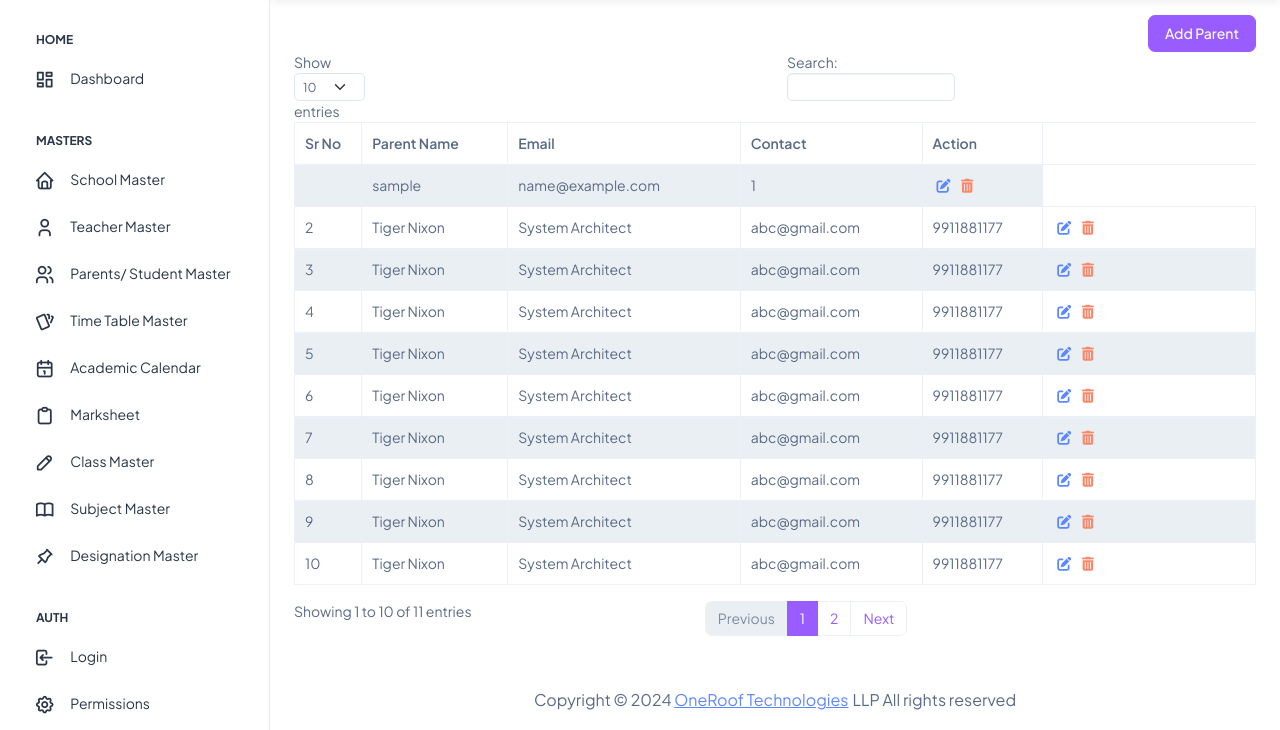
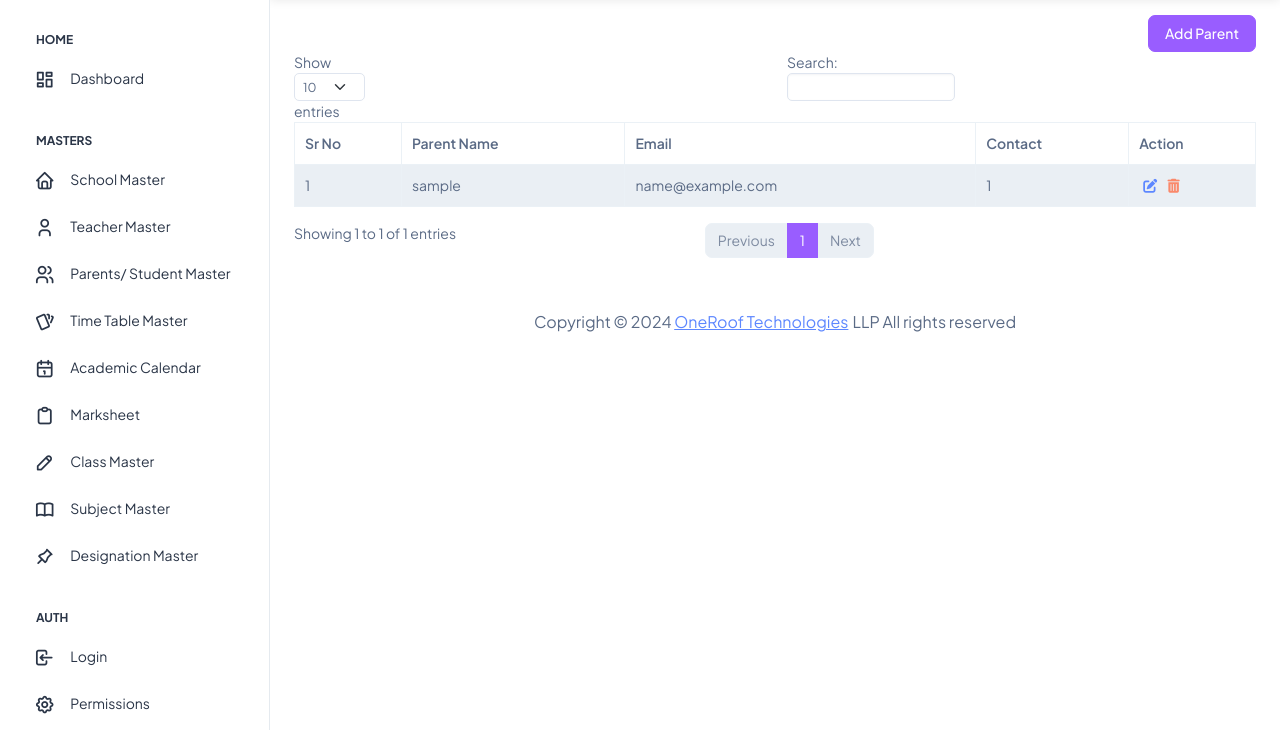
Before and after one commit to maheshkattale/school, a Django app: template templates/admin/parent_student_master/parent_student_master.html in a window 1280 px wide. Shown: the part 70-800 px from the top of the page. Run offline with Django 4.2, Linux system fonts and the light colour scheme; the template is opened without the code that fills it: most values are stand-ins (such as "Sample title", 1, 10 or a date in 2020); some libraries are stand-ins or nearby versions.

Commit message:
sapna changes 24-04

```diff
--- a/templates/admin/parent_student_master/parent_student_master.html
+++ b/templates/admin/parent_student_master/parent_student_master.html
@@ -24,6 +24,7 @@
           </tr>
       </thead>
       <tbody>
+        {% for i in parentlist %}
           <tr>
               <td>{{forloop.counter}}</td>
               <td>{{i.Username}}</td>
@@ -37,127 +38,8 @@
 
 
           </tr>
-          <tr>
-              <td>2</td>
-              <td>Tiger Nixon</td>
-              <td>System Architect</td>
+          {% endfor %}
 
-              <td>abc@gmail.com</td>
-              <td>9911881177</td>
-                            <td>
-                <a data-bs-toggle="tooltip" title="Edit Parent" href="/parent_student_master/edit_parent_student"><i class="fa-solid fa-pen-to-square mx-1"></i></a>
-                <a data-bs-toggle="tooltip" title="Delete Parent"><i class="fa-solid fa-trash-can text-danger mx-1"></i></a>
-              </td>
-          </tr>
-
-          <tr>
-            <td>3</td>
-            <td>Tiger Nixon</td>
-            <td>System Architect</td>
-
-            <td>abc@gmail.com</td>
-            <td>9911881177</td>
-                          <td>
-                <a data-bs-toggle="tooltip" title="Edit Parent" href="/parent_student_master/edit_parent_student"><i class="fa-solid fa-pen-to-square mx-1"></i></a>
-                <a data-bs-toggle="tooltip" title="Delete Parent"><i class="fa-solid fa-trash-can text-danger mx-1"></i></a>
-              </td>
-          </tr>
-          <tr>
-            <td>4</td>
-            <td>Tiger Nixon</td>
-            <td>System Architect</td>
-
-            <td>abc@gmail.com</td>
-            <td>9911881177</td>
-                          <td>
-                <a data-bs-toggle="tooltip" title="Edit Parent" href="/parent_student_master/edit_parent_student"><i class="fa-solid fa-pen-to-square mx-1"></i></a>
-                <a data-bs-toggle="tooltip" title="Delete Parent"><i class="fa-solid fa-trash-can text-danger mx-1"></i></a>
-              </td>
-          </tr>
-          <tr>
-            <td>5</td>
-            <td>Tiger Nixon</td>
-            <td>System Architect</td>
-
-            <td>abc@gmail.com</td>
-            <td>9911881177</td>
-                          <td>
-                <a data-bs-toggle="tooltip" title="Edit Parent" href="/parent_student_master/edit_parent_student"><i class="fa-solid fa-pen-to-square mx-1"></i></a>
-                <a data-bs-toggle="tooltip" title="Delete Parent"><i class="fa-solid fa-trash-can text-danger mx-1"></i></a>
-              </td>
-          </tr>
-          <tr>
-            <td>6</td>
-            <td>Tiger Nixon</td>
-            <td>System Architect</td>
-
-            <td>abc@gmail.com</td>
-            <td>9911881177</td>
-                          <td>
-                <a data-bs-toggle="tooltip" title="Edit Parent" href="/parent_student_master/edit_parent_student"><i class="fa-solid fa-pen-to-square mx-1"></i></a>
-                <a data-bs-toggle="tooltip" title="Delete Parent"><i class="fa-solid fa-trash-can text-danger mx-1"></i></a>
-              </td>
-          </tr>
-          <tr>
-            <td>7</td>
-            <td>Tiger Nixon</td>
-            <td>System Architect</td>
-
-            <td>abc@gmail.com</td>
-            <td>9911881177</td>
-                          <td>
-                <a data-bs-toggle="tooltip" title="Edit Parent" href="/parent_student_master/edit_parent_student"><i class="fa-solid fa-pen-to-square mx-1"></i></a>
-                <a data-bs-toggle="tooltip" title="Delete Parent"><i class="fa-solid fa-trash-can text-danger mx-1"></i></a>
-              </td>
-          </tr>
-          <tr>
-            <td>8</td>
-            <td>Tiger Nixon</td>
-            <td>System Architect</td>
-
-            <td>abc@gmail.com</td>
-            <td>9911881177</td>
-                          <td>
-                <a data-bs-toggle="tooltip" title="Edit Parent" href="/parent_student_master/edit_parent_student"><i class="fa-solid fa-pen-to-square mx-1"></i></a>
-                <a data-bs-toggle="tooltip" title="Delete Parent"><i class="fa-solid fa-trash-can text-danger mx-1"></i></a>
-              </td>
-          </tr>
-          <tr>
-            <td>9</td>
-            <td>Tiger Nixon</td>
-            <td>System Architect</td>
-
-            <td>abc@gmail.com</td>
-            <td>9911881177</td>
-                          <td>
-                <a data-bs-toggle="tooltip" title="Edit Parent" href="/parent_student_master/edit_parent_student"><i class="fa-solid fa-pen-to-square mx-1"></i></a>
-                <a data-bs-toggle="tooltip" title="Delete Parent"><i class="fa-solid fa-trash-can text-danger mx-1"></i></a>
-              </td>
-          </tr>
-          <tr>
-            <td>10</td>
-            <td>Tiger Nixon</td>
-            <td>System Architect</td>
-
-            <td>abc@gmail.com</td>
-            <td>9911881177</td>
-                          <td>
-                <a data-bs-toggle="tooltip" title="Edit Parent" href="/parent_student_master/edit_parent_student"><i class="fa-solid fa-pen-to-square mx-1"></i></a>
-                <a data-bs-toggle="tooltip" title="Delete Parent"><i class="fa-solid fa-trash-can text-danger mx-1"></i></a>
-              </td>
-          </tr>
-          <tr>
-            <td>11</td>
-            <td>Tiger Nixon</td>
-            <td>System Architect</td>
-
-            <td>abc@gmail.com</td>
-            <td>9911881177</td>
-                          <td>
-                <a data-bs-toggle="tooltip" title="Edit Parent" href="/parent_student_master/edit_parent_student"><i class="fa-solid fa-pen-to-square mx-1"></i></a>
-                <a data-bs-toggle="tooltip" title="Delete Parent"><i class="fa-solid fa-trash-can text-danger mx-1"></i></a>
-              </td>
-          </tr>
       </tbody>
 
   </table>
```
